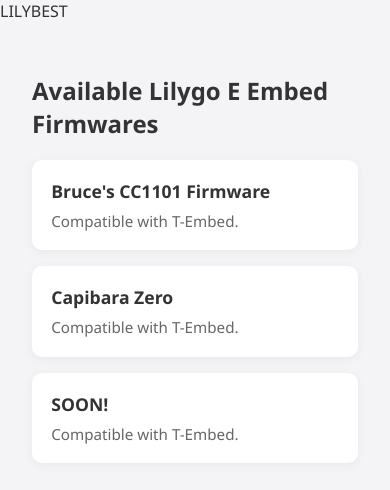
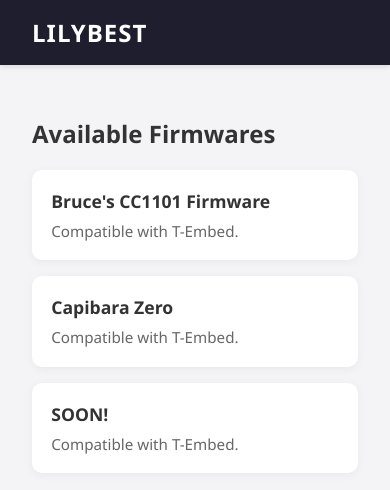
Before and after one commit to mokix2dev/LILYBEST, a plain HTML site: page index.html in a window 390 px wide. Drawn offline with Linux system fonts and the light colour scheme.

Commit message:
Update index.html

```diff
--- a/index.html
+++ b/index.html
@@ -10,6 +10,34 @@
       margin: 0;
       background-color: #f4f4f7;
       color: #333;
+    }
+
+    .navbar {
+      background-color: #1e1e2f;
+      display: flex;
+      justify-content: space-between;
+      align-items: center;
+      padding: 1rem 2rem;
+      box-shadow: 0 2px 5px rgba(0,0,0,0.1);
+    }
+
+    .navbar .brand {
+      color: #fff;
+      font-size: 1.5rem;
+      font-weight: bold;
+      letter-spacing: 1px;
+    }
+
+    .navbar .nav-links a {
+      color: #ccc;
+      margin-left: 1.5rem;
+      text-decoration: none;
+      font-weight: 500;
+      transition: color 0.3s;
+    }
+
+    .navbar .nav-links a:hover {
+      color: #fff;
     }
 
     .content {
@@ -44,6 +72,20 @@
       font-size: 0.95rem;
       color: #666;
     }
+
+    @media (max-width: 600px) {
+      .navbar {
+        flex-direction: column;
+        align-items: flex-start;
+      }
+
+      .navbar .nav-links {
+        margin-top: 0.5rem;
+      }
+
+      .navbar .nav-links a {
+        margin: 0.5rem 0;
+      }
     }
   </style>
 </head>
@@ -55,7 +97,7 @@
   </header>
 
   <main class="content">
-    <h2 id="firmwares">Available Lilygo E Embed Firmwares</h2>
+    <h2 id="firmwares">Available Firmwares</h2>
     <div class="firmware-list">
       <div class="firmware-card">
         <div class="firmware-title">Bruce's CC1101 Firmware</div>
```
